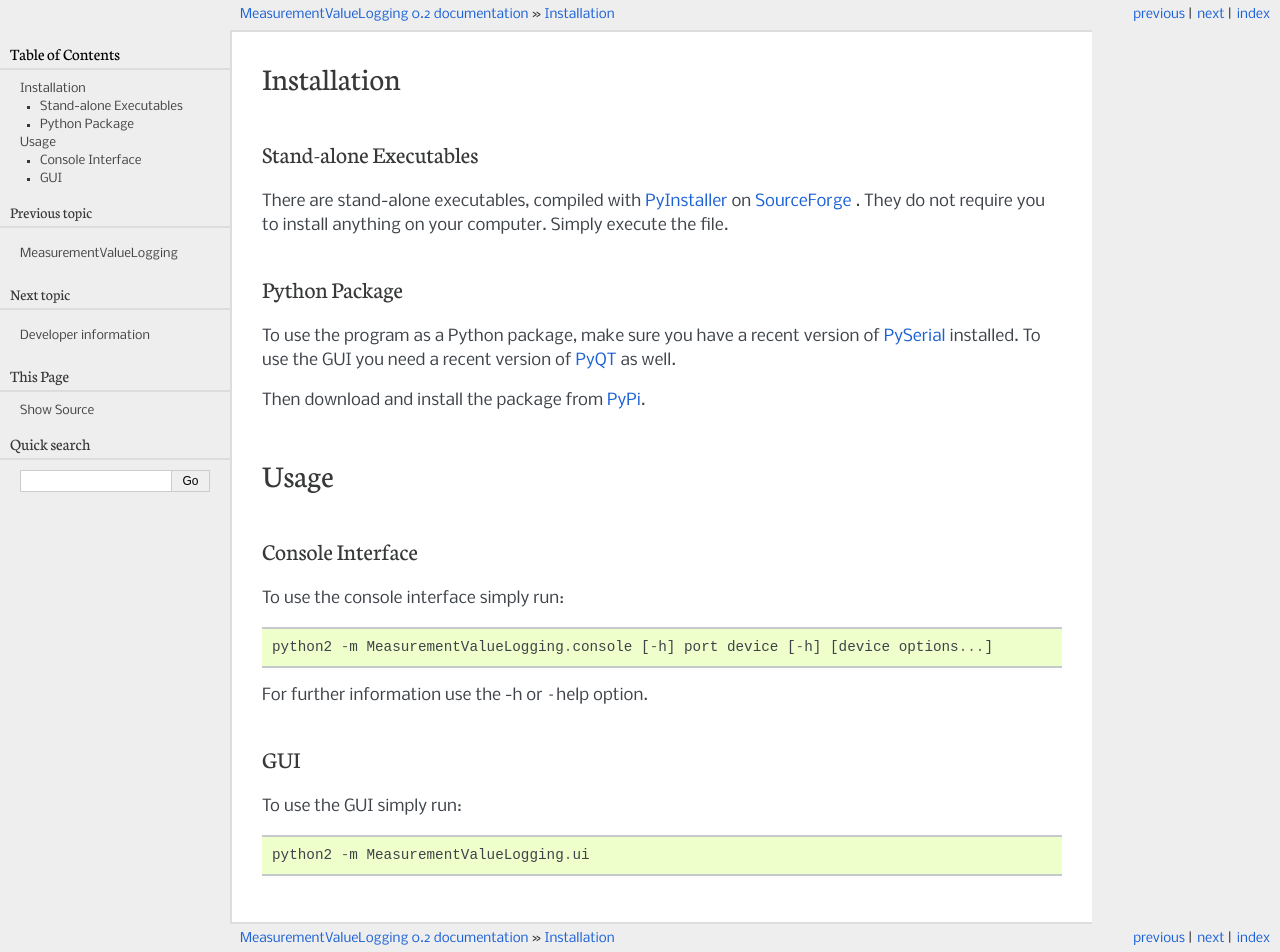
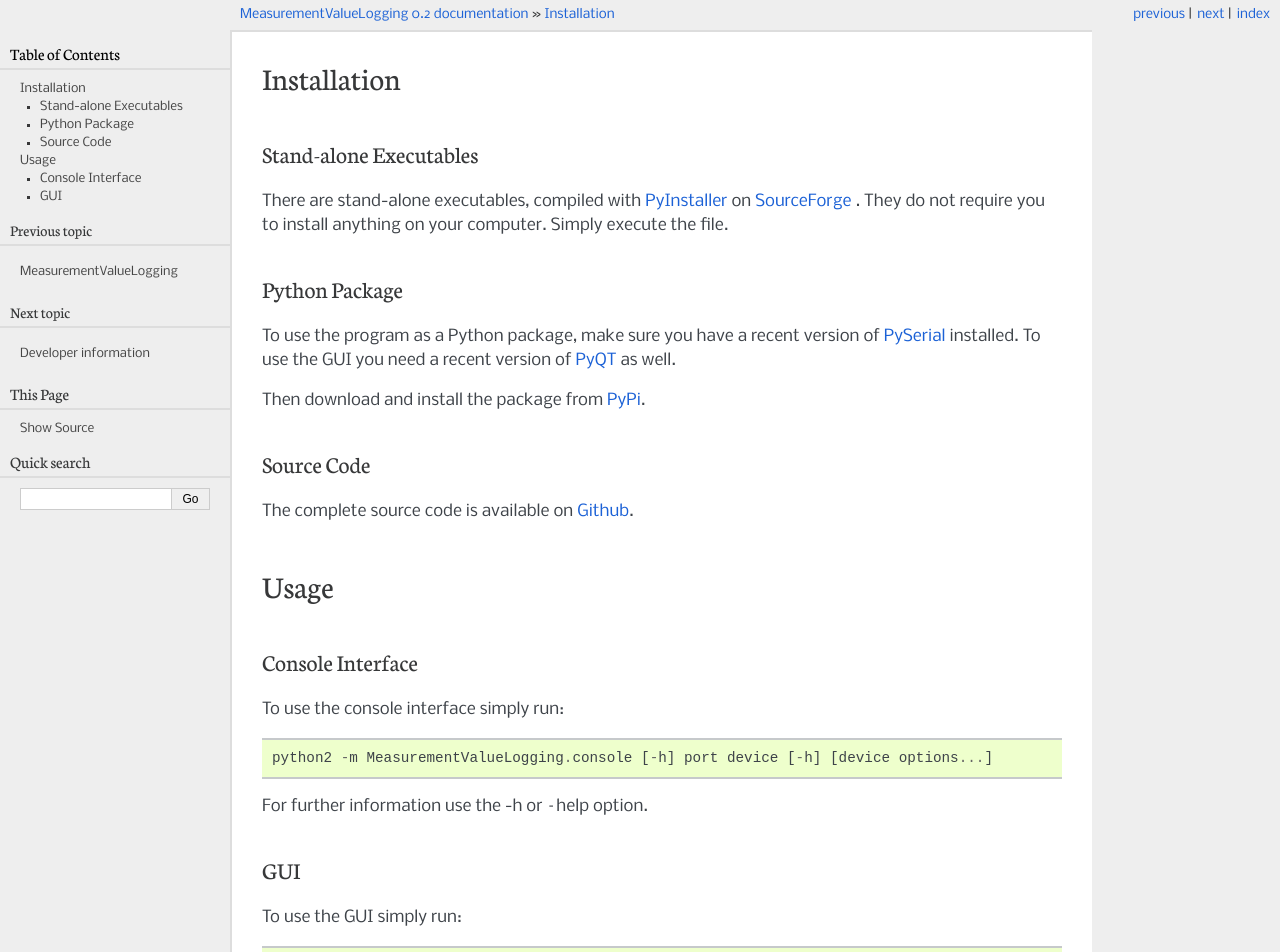
Before and after one commit to leezu/MeasurementValueLogging, a Sphinx documentation site: the page built from docs/intro.rst, in a window 1280 px wide. Shown: the top 952 px of the page. Built offline with Sphinx 7.4.7, drawn with Linux system fonts in a browser that asks for light colours; comment, search, counter and statistics services are not loaded.

Commit message:
Add link to github to docs

```diff
--- a/docs/intro.rst
+++ b/docs/intro.rst
@@ -10,6 +10,9 @@ To use the program as a Python package, make sure you have a recent version of `
 
 Then download and install the package from `PyPi <https://pypi.python.org/pypi/MeasurementValueLogging>`_.
 
+Source Code
+-----------
+The complete source code is available on `Github <https://github.com/leezu/MeasurementValueLogging>`_.
 
 Usage
 ======
```
